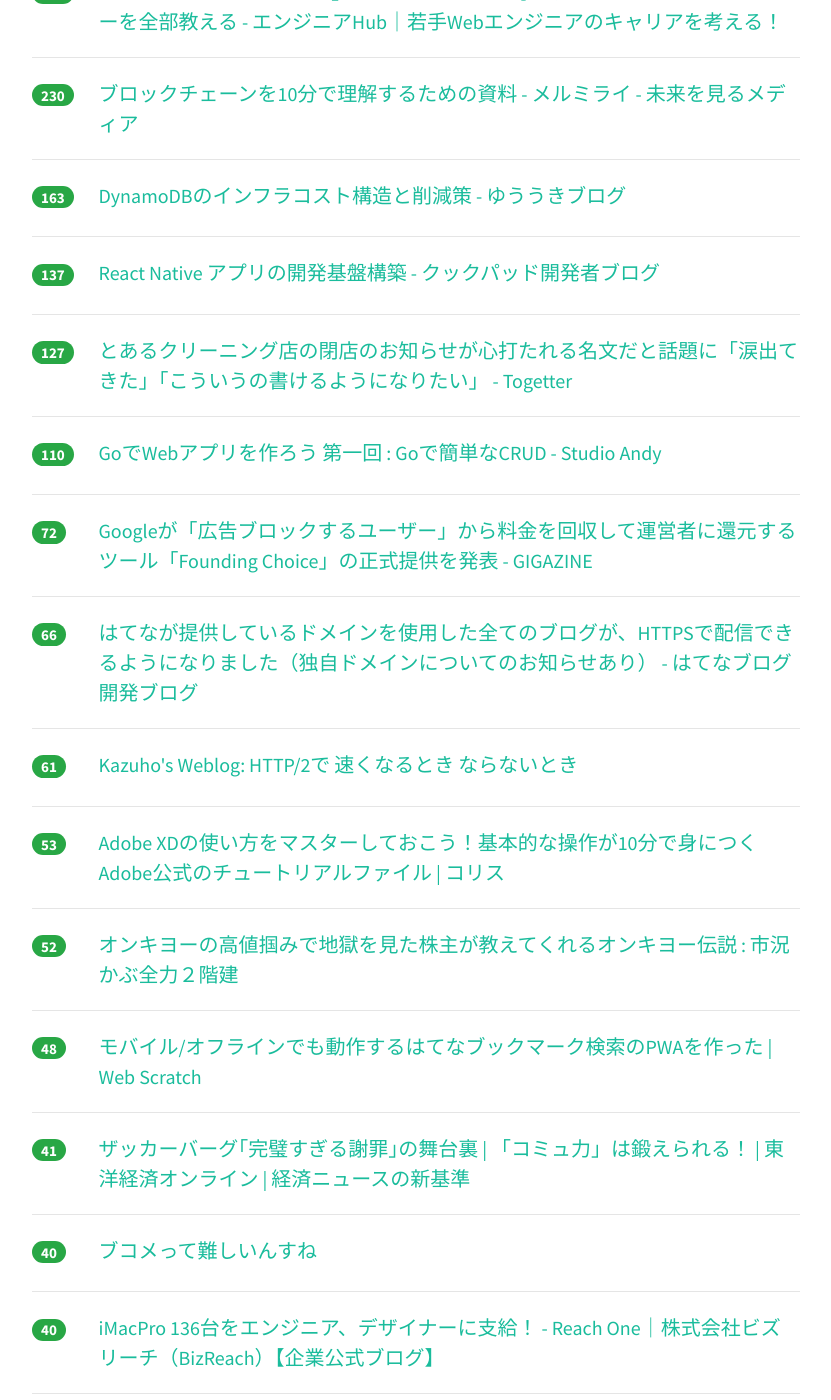
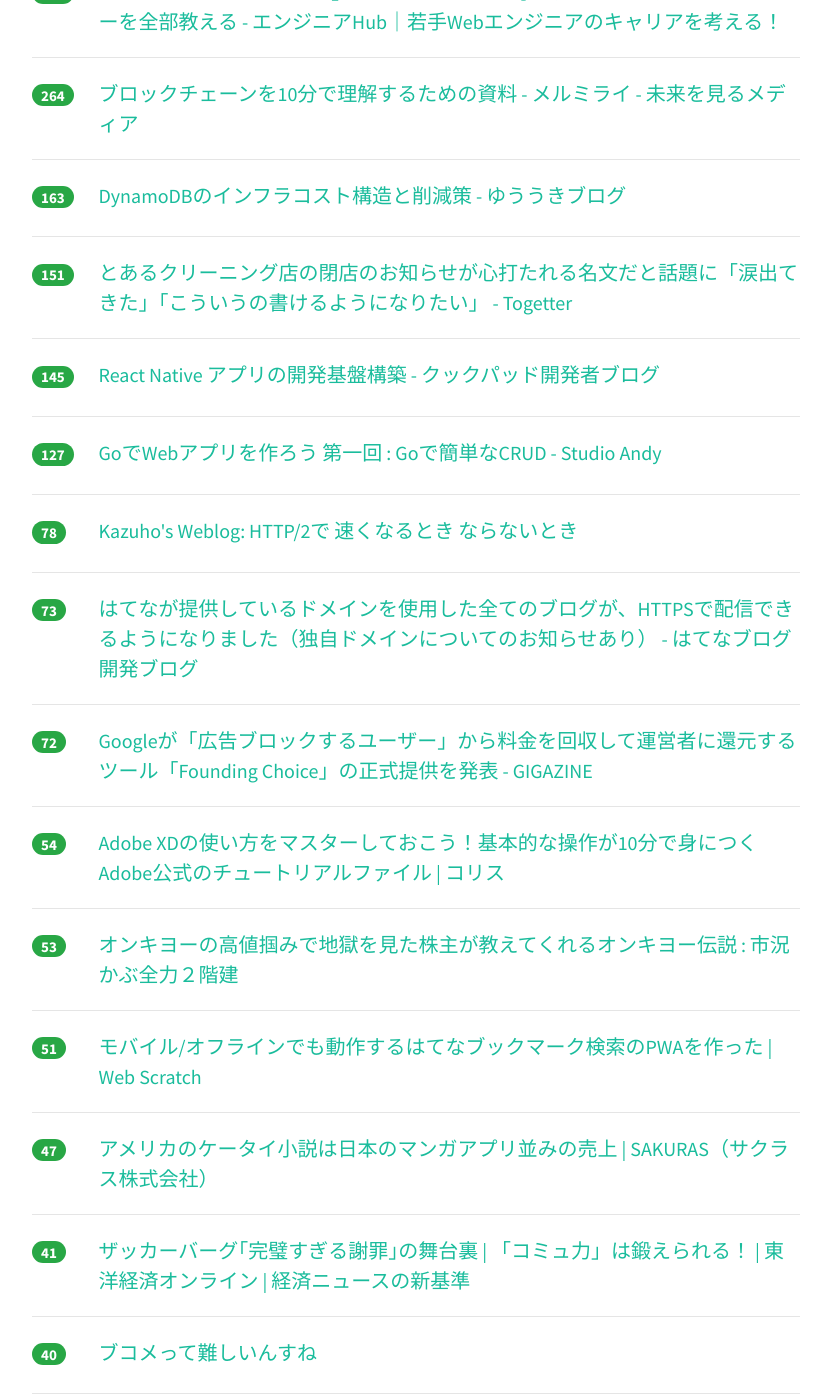
Before and after one commit to yatta47/hatena-matome-site, a Jekyll site: the page built from _posts/2018-04-17-hatena.md, in a window 1280 px wide and 1400 px high, scrolled down 628 px. Shown: the whole window, without its empty margins (224-1055 px from the left). Built offline with Jekyll 4.4.1, drawn with Linux system fonts in a browser that asks for light colours; nearby versions of some CDN libraries; some of the changed text lies outside the part shown.

Commit message:
Updated 2018-04-17

```diff
--- a/_posts/2018-04-17-hatena.md
+++ b/_posts/2018-04-17-hatena.md
@@ -1,28 +1,28 @@
 ---
 layout: post
 title:  "2018-04-17 はてぶIT"
-date:   2018-04-17 19:03:10
+date:   2018-04-17 20:02:12
 tags: [it-hotentry]
 ---
-56 件のデータあり
+57 件のデータあり
 
 <hr><div class="row">
-<div class="col-1"><span class="badge badge-pill badge-success h2">666</span></div>
+<div class="col-1"><span class="badge badge-pill badge-success h2">688</span></div>
 <div class="col-11"><a href='http://www.publickey1.jp/blog/18/webauthnchromefirefoxedgew3cweb.html' target='_blank'>パスワードに依存しない認証「WebAuthn」をChrome/Firefox/Edgeが実装開始、W3Cが標準化。Webはパスワードに依存しないより安全で便利なものへ － Publickey</a></div>
 </div>
 <hr>
 <div class="row">
-<div class="col-1"><span class="badge badge-pill badge-success h2">540</span></div>
+<div class="col-1"><span class="badge badge-pill badge-success h2">584</span></div>
 <div class="col-11"><a href='https://anond.hatelabo.jp/20180417001503' target='_blank'>クレイジーなファン</a></div>
 </div>
 <hr>
 <div class="row">
-<div class="col-1"><span class="badge badge-pill badge-success h2">362</span></div>
+<div class="col-1"><span class="badge badge-pill badge-success h2">419</span></div>
 <div class="col-11"><a href='https://employment.en-japan.com/engineerhub/entry/2018/04/17/110000' target='_blank'>あるエンジニアが「Kibela」というサービスを考え、リリースするまでのフローを全部教える - エンジニアHub｜若手Webエンジニアのキャリアを考える！</a></div>
 </div>
 <hr>
 <div class="row">
-<div class="col-1"><span class="badge badge-pill badge-success h2">230</span></div>
+<div class="col-1"><span class="badge badge-pill badge-success h2">264</span></div>
 <div class="col-11"><a href='http://www.mermirai.com/entry/0409_blockchain' target='_blank'>ブロックチェーンを10分で理解するための資料 - メルミライ - 未来を見るメディア</a></div>
 </div>
 <hr>
@@ -32,18 +32,28 @@ tags: [it-hotentry]
 </div>
 <hr>
 <div class="row">
-<div class="col-1"><span class="badge badge-pill badge-success h2">137</span></div>
+<div class="col-1"><span class="badge badge-pill badge-success h2">151</span></div>
+<div class="col-11"><a href='https://togetter.com/li/1218788' target='_blank'>とあるクリーニング店の閉店のお知らせが心打たれる名文だと話題に「涙出てきた」「こういうの書けるようになりたい」 - Togetter</a></div>
+</div>
+<hr>
+<div class="row">
+<div class="col-1"><span class="badge badge-pill badge-success h2">145</span></div>
 <div class="col-11"><a href='http://techlife.cookpad.com/entry/2018/04/17/090000' target='_blank'>React Native アプリの開発基盤構築 - クックパッド開発者ブログ</a></div>
 </div>
 <hr>
 <div class="row">
 <div class="col-1"><span class="badge badge-pill badge-success h2">127</span></div>
-<div class="col-11"><a href='https://togetter.com/li/1218788' target='_blank'>とあるクリーニング店の閉店のお知らせが心打たれる名文だと話題に「涙出てきた」「こういうの書けるようになりたい」 - Togetter</a></div>
+<div class="col-11"><a href='http://studio-andy.hatenablog.com/entry/go-todo-crud' target='_blank'>GoでWebアプリを作ろう 第一回 : Goで簡単なCRUD - Studio Andy</a></div>
 </div>
 <hr>
 <div class="row">
-<div class="col-1"><span class="badge badge-pill badge-success h2">110</span></div>
-<div class="col-11"><a href='http://studio-andy.hatenablog.com/entry/go-todo-crud' target='_blank'>GoでWebアプリを作ろう 第一回 : Goで簡単なCRUD - Studio Andy</a></div>
+<div class="col-1"><span class="badge badge-pill badge-success h2">78</span></div>
+<div class="col-11"><a href='http://blog.kazuhooku.com/2018/04/http2.html' target='_blank'>Kazuho's Weblog: HTTP/2で 速くなるとき ならないとき</a></div>
+</div>
+<hr>
+<div class="row">
+<div class="col-1"><span class="badge badge-pill badge-success h2">73</span></div>
+<div class="col-11"><a href='http://staff.hatenablog.com/entry/2018/04/17/150000' target='_blank'>はてなが提供しているドメインを使用した全てのブログが、HTTPSで配信できるようになりました（独自ドメインについてのお知らせあり） - はてなブログ開発ブログ</a></div>
 </div>
 <hr>
 <div class="row">
@@ -52,28 +62,23 @@ tags: [it-hotentry]
 </div>
 <hr>
 <div class="row">
-<div class="col-1"><span class="badge badge-pill badge-success h2">66</span></div>
-<div class="col-11"><a href='http://staff.hatenablog.com/entry/2018/04/17/150000' target='_blank'>はてなが提供しているドメインを使用した全てのブログが、HTTPSで配信できるようになりました（独自ドメインについてのお知らせあり） - はてなブログ開発ブログ</a></div>
-</div>
-<hr>
-<div class="row">
-<div class="col-1"><span class="badge badge-pill badge-success h2">61</span></div>
-<div class="col-11"><a href='http://blog.kazuhooku.com/2018/04/http2.html' target='_blank'>Kazuho's Weblog: HTTP/2で 速くなるとき ならないとき</a></div>
+<div class="col-1"><span class="badge badge-pill badge-success h2">54</span></div>
+<div class="col-11"><a href='https://coliss.com/articles/build-websites/operation/design/adobe-xd-starter-kit.html' target='_blank'>Adobe XDの使い方をマスターしておこう！基本的な操作が10分で身につくAdobe公式のチュートリアルファイル | コリス</a></div>
 </div>
 <hr>
 <div class="row">
 <div class="col-1"><span class="badge badge-pill badge-success h2">53</span></div>
-<div class="col-11"><a href='https://coliss.com/articles/build-websites/operation/design/adobe-xd-starter-kit.html' target='_blank'>Adobe XDの使い方をマスターしておこう！基本的な操作が10分で身につくAdobe公式のチュートリアルファイル | コリス</a></div>
-</div>
-<hr>
-<div class="row">
-<div class="col-1"><span class="badge badge-pill badge-success h2">52</span></div>
 <div class="col-11"><a href='http://kabumatome.doorblog.jp/archives/65916948.html' target='_blank'>オンキヨーの高値掴みで地獄を見た株主が教えてくれるオンキヨー伝説 : 市況かぶ全力２階建</a></div>
 </div>
 <hr>
 <div class="row">
-<div class="col-1"><span class="badge badge-pill badge-success h2">48</span></div>
+<div class="col-1"><span class="badge badge-pill badge-success h2">51</span></div>
 <div class="col-11"><a href='https://efcl.info/2018/04/16/hatebupwa/' target='_blank'>モバイル/オフラインでも動作するはてなブックマーク検索のPWAを作った | Web Scratch</a></div>
+</div>
+<hr>
+<div class="row">
+<div class="col-1"><span class="badge badge-pill badge-success h2">47</span></div>
+<div class="col-11"><a href='http://media.sakuras.tokyo/posts/4022854/' target='_blank'>アメリカのケータイ小説は日本のマンガアプリ並みの売上 | SAKURAS（サクラス株式会社）</a></div>
 </div>
 <hr>
 <div class="row">
@@ -97,17 +102,12 @@ tags: [it-hotentry]
 </div>
 <hr>
 <div class="row">
-<div class="col-1"><span class="badge badge-pill badge-success h2">38</span></div>
+<div class="col-1"><span class="badge badge-pill badge-success h2">40</span></div>
 <div class="col-11"><a href='https://aishinbun.com/talk/20180416/1337/' target='_blank'>米AmazonのAI研究者が来日したので、Alexaの仕組みについて聞いてみた① | AI新聞=AI Weekly=</a></div>
 </div>
 <hr>
 <div class="row">
-<div class="col-1"><span class="badge badge-pill badge-success h2">38</span></div>
-<div class="col-11"><a href='http://media.sakuras.tokyo/posts/4022854/' target='_blank'>アメリカのケータイ小説は日本のマンガアプリ並みの売上 | SAKURAS（サクラス株式会社）</a></div>
-</div>
-<hr>
-<div class="row">
-<div class="col-1"><span class="badge badge-pill badge-success h2">35</span></div>
+<div class="col-1"><span class="badge badge-pill badge-success h2">37</span></div>
 <div class="col-11"><a href='https://av.watch.impress.co.jp/docs/series/dal/1117171.html' target='_blank'>【藤本健のDigital Audio Laboratory】BluetoothのaptX音質をテストしたら、謎の結果が出てしまった-AV Watch</a></div>
 </div>
 <hr>
@@ -122,13 +122,18 @@ tags: [it-hotentry]
 </div>
 <hr>
 <div class="row">
+<div class="col-1"><span class="badge badge-pill badge-success h2">33</span></div>
+<div class="col-11"><a href='https://goodpatch.com/blog/sketch-plugins/' target='_blank'>基本機能からプロトタイプ制作まで！用途別・Sketchのおすすめプラグイン50選 | Goodpatch Blog</a></div>
+</div>
+<hr>
+<div class="row">
 <div class="col-1"><span class="badge badge-pill badge-success h2">32</span></div>
 <div class="col-11"><a href='http://www.itmedia.co.jp/news/articles/1804/16/news112.html' target='_blank'>「niconicoの本気を見た」　VTuber需要狙う「バーチャルキャスト」で復権なるか - ITmedia NEWS</a></div>
 </div>
 <hr>
 <div class="row">
-<div class="col-1"><span class="badge badge-pill badge-success h2">31</span></div>
-<div class="col-11"><a href='https://goodpatch.com/blog/sketch-plugins/' target='_blank'>基本機能からプロトタイプ制作まで！用途別・Sketchのおすすめプラグイン50選 | Goodpatch Blog</a></div>
+<div class="col-1"><span class="badge badge-pill badge-success h2">32</span></div>
+<div class="col-11"><a href='http://blog.kazuhooku.com/2018/04/fastlycdn.html' target='_blank'>Kazuho's Weblog: Fastlyのプログラマから見たCDN</a></div>
 </div>
 <hr>
 <div class="row">
@@ -139,6 +144,11 @@ tags: [it-hotentry]
 <div class="row">
 <div class="col-1"><span class="badge badge-pill badge-success h2">29</span></div>
 <div class="col-11"><a href='https://japanese.engadget.com/2018/04/16/jpeg-xs-vr/' target='_blank'>新画像フォーマット「JPEG XS」発表。低レイテンシーで高画質、ストリーミングやVR向け - Engadget 日本版</a></div>
+</div>
+<hr>
+<div class="row">
+<div class="col-1"><span class="badge badge-pill badge-success h2">29</span></div>
+<div class="col-11"><a href='https://speakerdeck.com/kazuho/fastlyfalsepuroguramakarajian-tacdn' target='_blank'>Fastlyのプログラマから見たCDN // Speaker Deck</a></div>
 </div>
 <hr>
 <div class="row">
@@ -163,7 +173,7 @@ tags: [it-hotentry]
 <hr>
 <div class="row">
 <div class="col-1"><span class="badge badge-pill badge-success h2">27</span></div>
-<div class="col-11"><a href='http://blog.kazuhooku.com/2018/04/fastlycdn.html' target='_blank'>Kazuho's Weblog: Fastlyのプログラマから見たCDN</a></div>
+<div class="col-11"><a href='http://blog.brainpad.co.jp/entry/2018/04/17/143000' target='_blank'>深層学習を使って楽曲のアーティスト分類をやってみた！ - Platinum Data Blog by BrainPad</a></div>
 </div>
 <hr>
 <div class="row">
@@ -207,8 +217,23 @@ tags: [it-hotentry]
 </div>
 <hr>
 <div class="row">
+<div class="col-1"><span class="badge badge-pill badge-success h2">23</span></div>
+<div class="col-11"><a href='https://note.mu/daichikawano88/n/n51f713778342' target='_blank'>【サッカー】ディフェンス/オフェンス時のピッチ上でのやること相対マップ｜giubilomario｜note</a></div>
+</div>
+<hr>
+<div class="row">
+<div class="col-1"><span class="badge badge-pill badge-success h2">22</span></div>
+<div class="col-11"><a href='http://media.sakuras.tokyo/posts/4022854' target='_blank'>アメリカのケータイ小説は日本のマンガアプリ並みの売上 | SAKURAS（サクラス株式会社）</a></div>
+</div>
+<hr>
+<div class="row">
 <div class="col-1"><span class="badge badge-pill badge-success h2">21</span></div>
 <div class="col-11"><a href='http://blog.nicovideo.jp/3d/2018/04/vrm.html' target='_blank'>「VRM形式の投稿」「バーチャルキャスト連携許可」に対応しました - ニコニ立体お知らせブログ</a></div>
+</div>
+<hr>
+<div class="row">
+<div class="col-1"><span class="badge badge-pill badge-success h2">21</span></div>
+<div class="col-11"><a href='https://github.com/GoogleCloudPlatform/kaniko' target='_blank'>GitHub - GoogleCloudPlatform/kaniko: Build Container Images In Kubernetes</a></div>
 </div>
 <hr>
 <div class="row">
@@ -222,38 +247,13 @@ tags: [it-hotentry]
 </div>
 <hr>
 <div class="row">
-<div class="col-1"><span class="badge badge-pill badge-success h2">20</span></div>
-<div class="col-11"><a href='https://note.mu/daichikawano88/n/n51f713778342' target='_blank'>【サッカー】ディフェンス/オフェンス時のピッチ上でのやること相対マップ｜giubilomario｜note</a></div>
-</div>
-<hr>
-<div class="row">
 <div class="col-1"><span class="badge badge-pill badge-success h2">19</span></div>
 <div class="col-11"><a href='https://av.watch.impress.co.jp/docs/news/1117367.html' target='_blank'>VTuber配信を簡単にするniconico「バーチャルキャスト」と「VRM」。スタジオもVR - AV Watch</a></div>
 </div>
 <hr>
 <div class="row">
-<div class="col-1"><span class="badge badge-pill badge-success h2">19</span></div>
-<div class="col-11"><a href='https://github.com/GoogleCloudPlatform/kaniko' target='_blank'>GitHub - GoogleCloudPlatform/kaniko: Build Container Images In Kubernetes</a></div>
-</div>
-<hr>
-<div class="row">
-<div class="col-1"><span class="badge badge-pill badge-success h2">18</span></div>
-<div class="col-11"><a href='http://media.sakuras.tokyo/posts/4022854' target='_blank'>アメリカのケータイ小説は日本のマンガアプリ並みの売上 | SAKURAS（サクラス株式会社）</a></div>
-</div>
-<hr>
-<div class="row">
 <div class="col-1"><span class="badge badge-pill badge-success h2">17</span></div>
 <div class="col-11"><a href='http://hagex.hatenadiary.jp/entry/2018/04/16/103839' target='_blank'>netgeekは今日も元気にウソを拡散中 - Hagex-day info</a></div>
-</div>
-<hr>
-<div class="row">
-<div class="col-1"><span class="badge badge-pill badge-success h2">17</span></div>
-<div class="col-11"><a href='https://speakerdeck.com/kazuho/fastlyfalsepuroguramakarajian-tacdn' target='_blank'>Fastlyのプログラマから見たCDN // Speaker Deck</a></div>
-</div>
-<hr>
-<div class="row">
-<div class="col-1"><span class="badge badge-pill badge-success h2">16</span></div>
-<div class="col-11"><a href='http://blog.brainpad.co.jp/entry/2018/04/17/143000' target='_blank'>深層学習を使って楽曲のアーティスト分類をやってみた！ - Platinum Data Blog by BrainPad</a></div>
 </div>
 <hr>
 <div class="row">
@@ -286,3 +286,8 @@ tags: [it-hotentry]
 <div class="col-11"><a href='https://k-tai.watch.impress.co.jp/docs/news/1117287.html' target='_blank'>Xperiaもデュアルカメラ、ソニーが「Xperia XZ2 Premium」発表 - ケータイ Watch</a></div>
 </div>
 <hr>
+<div class="row">
+<div class="col-1"><span class="badge badge-pill badge-success h2">11</span></div>
+<div class="col-11"><a href='https://anond.hatelabo.jp/20180416223216' target='_blank'>メモ：美少女が楽しくネトゲする話</a></div>
+</div>
+<hr>
```
